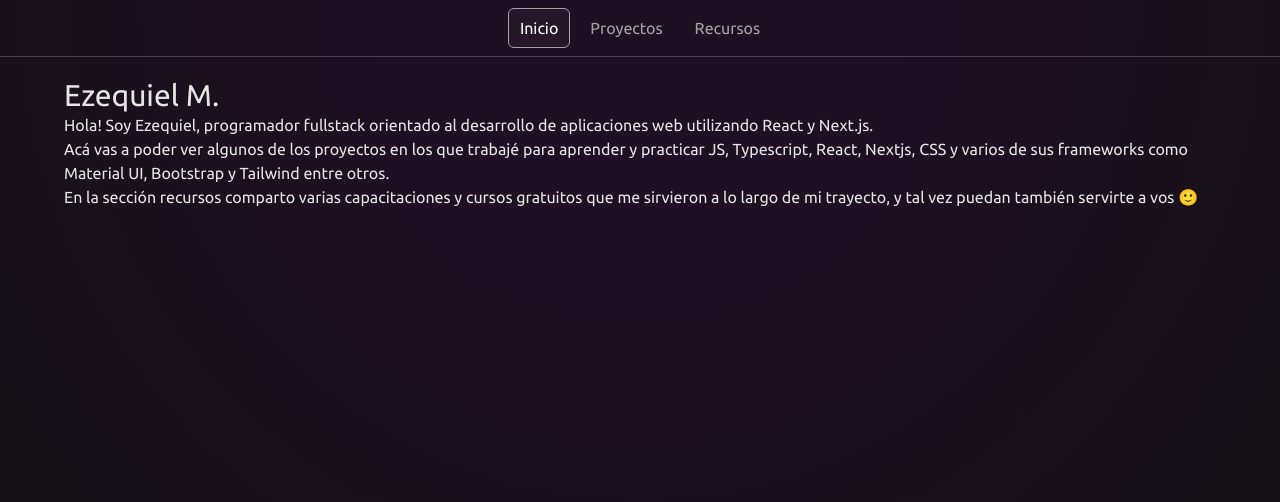
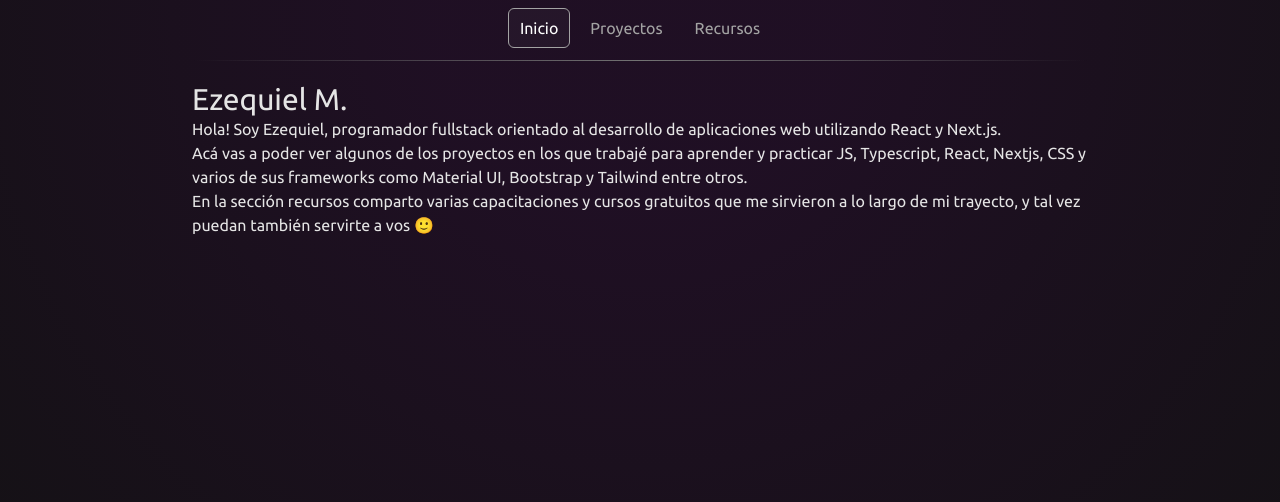
Before and after one commit to echudev/portfolio, a Next.js app: page / in a window 1280 px wide. Shown: the top 502 px of the page. Built offline with nearby package versions, Linux system fonts and the light colour scheme.

Commit message:
mejoro lógica componentes y estilado

```diff
--- a/app/globals.css
+++ b/app/globals.css
@@ -12,22 +12,19 @@
     height: 100vh;
   }
 
-  section::-webkit-scrollbar {
+  main::-webkit-scrollbar {
     width: 8px; /* Ancho del scrollbar */
   }
-
-  section::-webkit-scrollbar-thumb {
+  main::-webkit-scrollbar-thumb {
     background-color: rgba(250, 250, 250, 0.4); /* Color de la barra del scrollbar */
     border-radius: 7px;
     transition: 0.5s;
   }
-
-  section::-webkit-scrollbar-thumb:hover {
+  main::-webkit-scrollbar-thumb:hover {
     transition: 0.5s;
     background-color: rgba(250, 250, 250, 0.2); /* Color de la barra del scrollbar al pasar el mouse */
   }
-
-  section::-webkit-scrollbar-track {
+  main::-webkit-scrollbar-track {
     background-color: transparent; /* Fondo transparente del scrollbar */
   }
 }
--- a/app/layout.tsx
+++ b/app/layout.tsx
@@ -30,14 +30,9 @@
 }) {
   return (
     <html lang="es" className={`${ubuntu.variable}`}>
-      <body className="antialiased font-ubuntu text-neutral-200">
+      <body className="antialiased font-ubuntu text-neutral-200 max-w-4xl h-screen flex flex-col mx-auto">
         <Navigation />
-        <main
-          style={{ height: "calc(100vh - 60px)" }}
-          className="flex flex-col items-center"
-        >
-          {children}
-        </main>
+        <main className="overflow-y-auto lg:mt-5">{children}</main>
       </body>
     </html>
   );
--- a/app/page.tsx
+++ b/app/page.tsx
@@ -1,6 +1,6 @@
 function HomePage() {
   return (
-    <section className="max-w-6xl h-full overflow-y-auto lg:mt-5">
+    <section>
       <h1 className="text-3xl">Ezequiel M.</h1>
       <p>
         Hola! Soy Ezequiel, programador fullstack orientado al desarrollo de
--- a/app/projects/page.tsx
+++ b/app/projects/page.tsx
@@ -5,18 +5,11 @@
   const { projectsCollection } = await GetDouments();
 
   return (
-    <section className="max-w-6xl h-full overflow-y-auto lg:mt-5">
-      <div
-        aria-label="projects container"
-        className="flex flex-wrap justify-center"
-      >
-        {projectsCollection ? (
-          projectsCollection.map((project) => (
-            <Card key={project.id} data={project} />
-          ))
-        ) : (
-          <div>Loading</div>
-        )}
+    <section>
+      <div className="flex flex-wrap justify-center">
+        {projectsCollection.map((project) => (
+          <Card key={project.id} data={project} />
+        ))}
       </div>
     </section>
   );
--- a/components/Card.tsx
+++ b/components/Card.tsx
@@ -12,10 +12,13 @@
 
 const Card = ({ data }: CardProps) => {
   return (
-    <div key={data.id} className="rounded-lg m-3 max-w-xs p-1">
+    <div
+      key={data.id}
+      className="rounded-lg m-3 flex flex-1 flex-col max-w-xs min-w-[270px] p-1"
+    >
       <Link href={data.link.app} target="_blank">
         <Image
-          className="rounded-sm cursor-pointer hover:translate-x-[6px] hover:-translate-y-[6px] hover:shadow-3d  transition-all"
+          className="rounded-sm cursor-pointer hover:translate-x-[6px] hover:-translate-y-[6px] hover:shadow-3d transition-all"
           alt={data.name}
           src={data.cover}
           width={1280}
--- a/components/Navigation.tsx
+++ b/components/Navigation.tsx
@@ -23,7 +23,7 @@
   const pathname = usePathname();
 
   return (
-    <nav className="w-screen mt-2 pb-2 z-10 border-b border-white border-opacity-20">
+    <nav className="w-full mt-2 z-10">
       <LayoutGroup>
         <div
           aria-label="link container"
@@ -58,6 +58,7 @@
             );
           })}
         </div>
+        <div className="w-full h-[1px] mt-3 bg-gradient-to-r from-transparent from-0% via-neutral-500 via-50% to-transparent-500 to-100%"></div>
       </LayoutGroup>
     </nav>
   );
```
